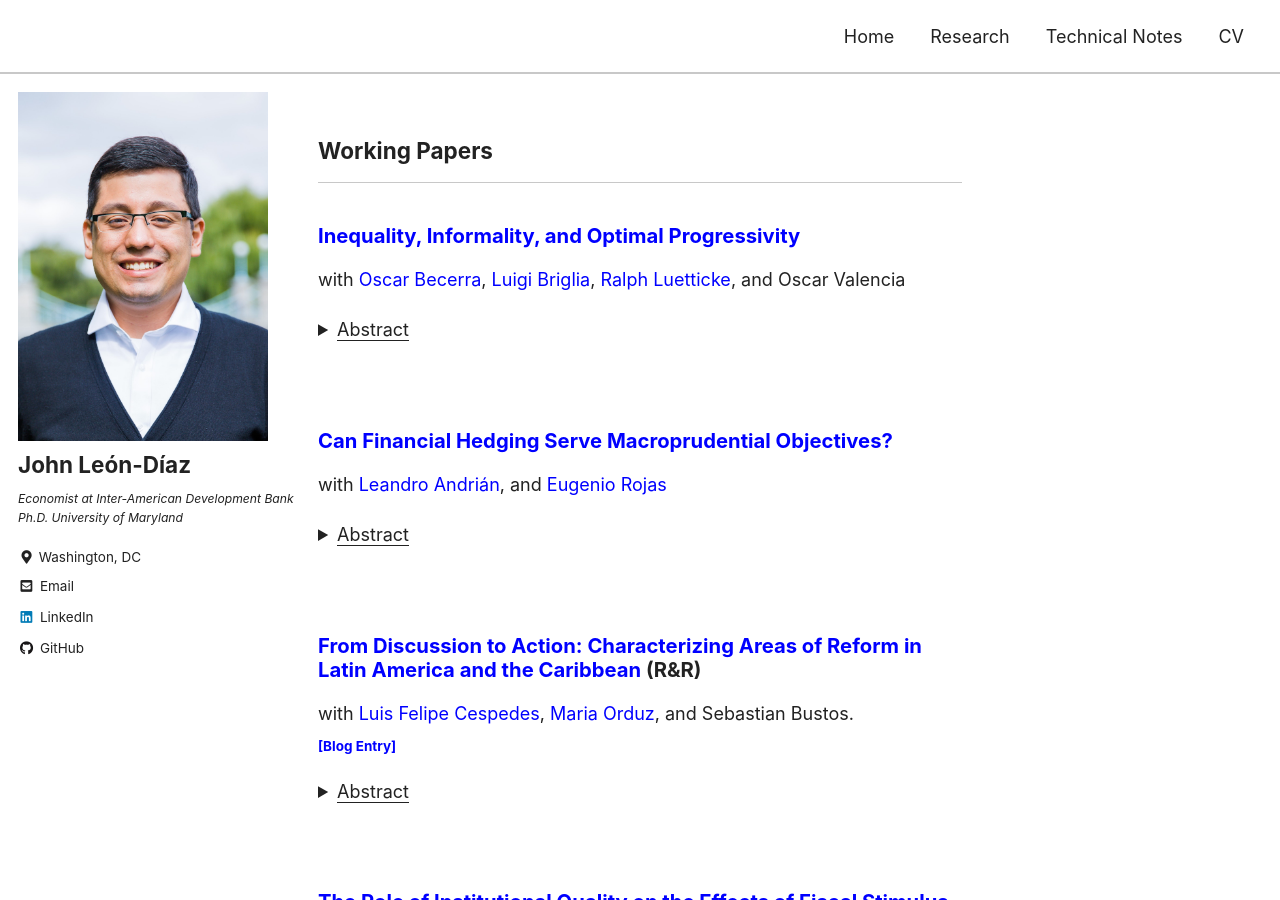
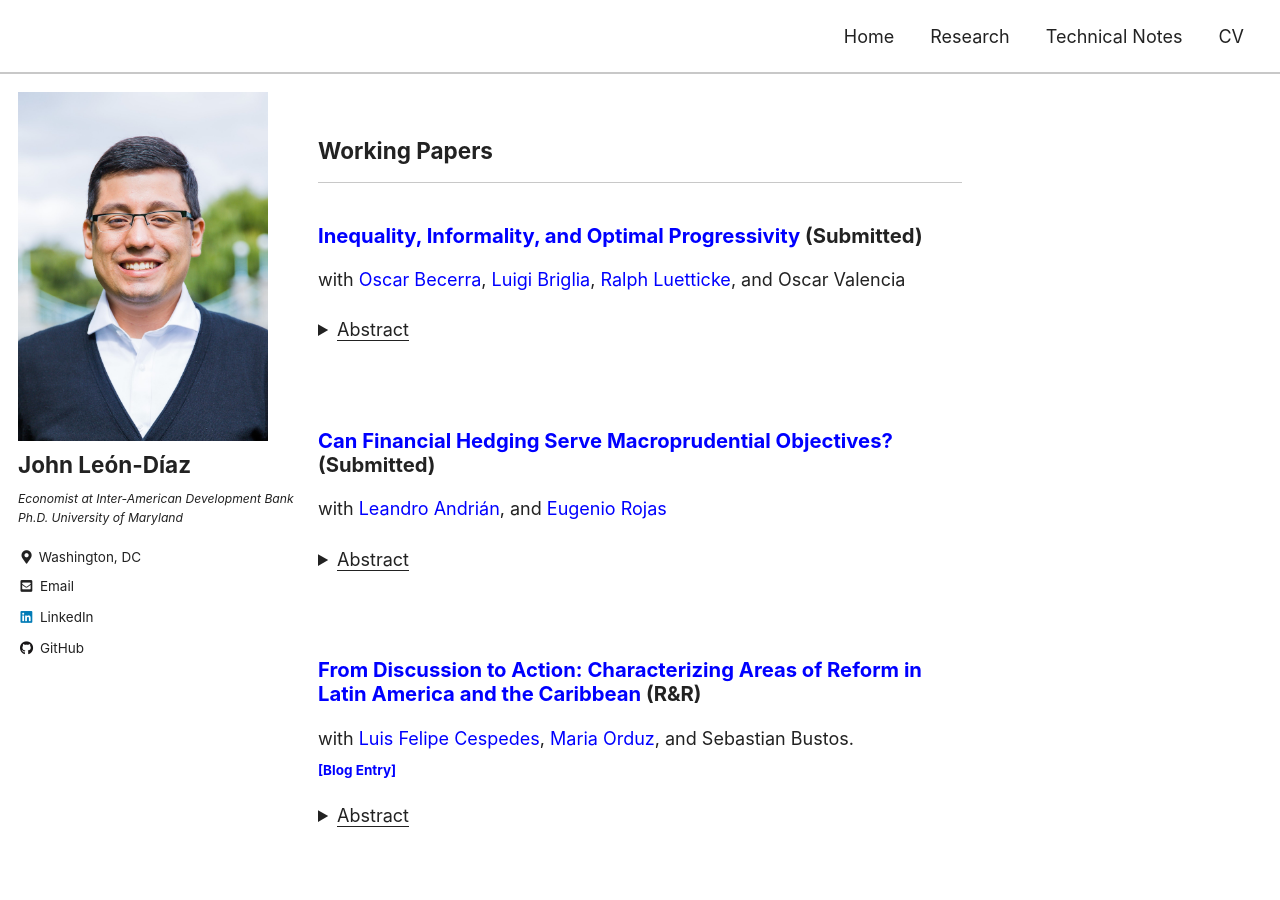
Before and after one commit to jleondia/jleondia.github.io, a Jekyll site: the page built from _pages/research.md, in a window 1280 px wide and 900 px high. Built offline with Jekyll 4.4.1, drawn with Linux system fonts in a browser that asks for light colours; cached includes are drawn as plain includes.

Commit message:
Add submission status to working papers

```diff
--- a/_pages/research.md
+++ b/_pages/research.md
@@ -28,7 +28,7 @@ comments: false
 
 ## Working Papers
 ***
-### [Inequality, Informality, and Optimal Progressivity](https://cepr.org/publications/dp21229)
+### [Inequality, Informality, and Optimal Progressivity](https://cepr.org/publications/dp21229) (Submitted)
 with [Oscar Becerra](https://sites.google.com/site/orbecerra/), [Luigi Briglia](https://www.luigibriglia.com/), [Ralph Luetticke](https://www.ralphluetticke.com/), and Oscar Valencia <br>
 <details>
 <summary><u>Abstract</u></summary><p>
@@ -36,7 +36,7 @@ with [Oscar Becerra](https://sites.google.com/site/orbecerra/), [Luigi Briglia](
 </p>
 </details> <br>
 
-### [Can Financial Hedging Serve Macroprudential Objectives?](https://publications.iadb.org/en/can-financial-hedging-serve-macroprudential-objectives)
+### [Can Financial Hedging Serve Macroprudential Objectives?](https://publications.iadb.org/en/can-financial-hedging-serve-macroprudential-objectives) (Submitted)
 with [Leandro Andrián](https://scholar.google.com/citations?user=cv_j97MAAAAJ&hl=en), and [Eugenio Rojas](https://sites.google.com/site/erojasba1/) <br>
 <details>
 <summary><u>Abstract</u></summary><p>
```
